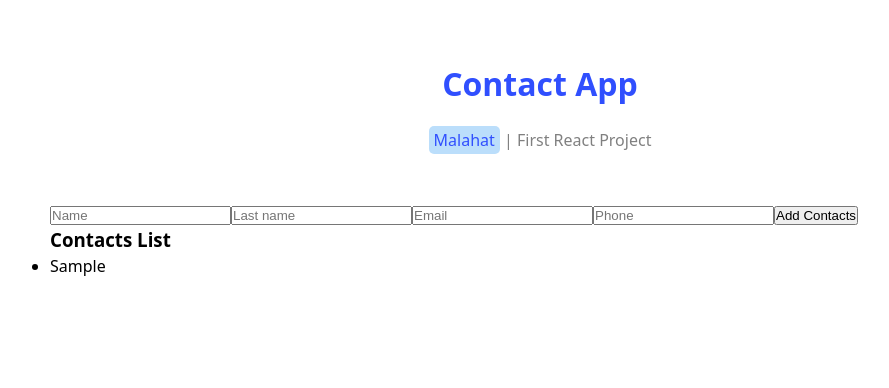
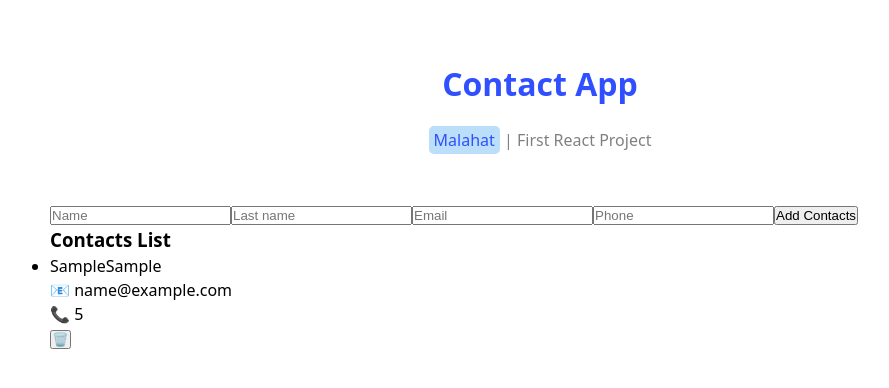
Before and after one commit to MalahatM/contact-app, a React (Vite) app: page / in a window 1280 px wide. Both pictures are taken after typing "Sample", "Sample", "name@example.com", "5" into the empty fields and a click on the button "Add Contacts". Shown: the top 388 px of the page, without its empty margins (100-989 px from the left). Built offline with nearby package versions, Linux system fonts and the light colour scheme.

Commit message:
Att rendering contact.

```diff
--- a/src/components/ContactsList.jsx
+++ b/src/components/ContactsList.jsx
@@ -4,12 +4,26 @@
   return (
 	<div>
 		<h3>Contacts List</h3>
-		<ul>
+		{contacts.length ? (<ul>
 			{contacts.map((contact)=>(
-				<li key={contact.id}>{contact.name}</li>
-			)
-			)}
-		</ul>
+				<li key={contact.id}>
+				<p>
+					{contact.name}{contact.lastName}
+				</p>
+
+				<p>
+
+			<span> 📧</span> {contact.email}
+			</p>
+			<p>
+				<span>📞</span> {contact.phone}
+			</p>
+			<button>🗑️</button>
+			</li>
+			))}
+		</ul>) : (<p> No Contacts yet</p>)
+		}
+
 
 	</div>
   );
```
